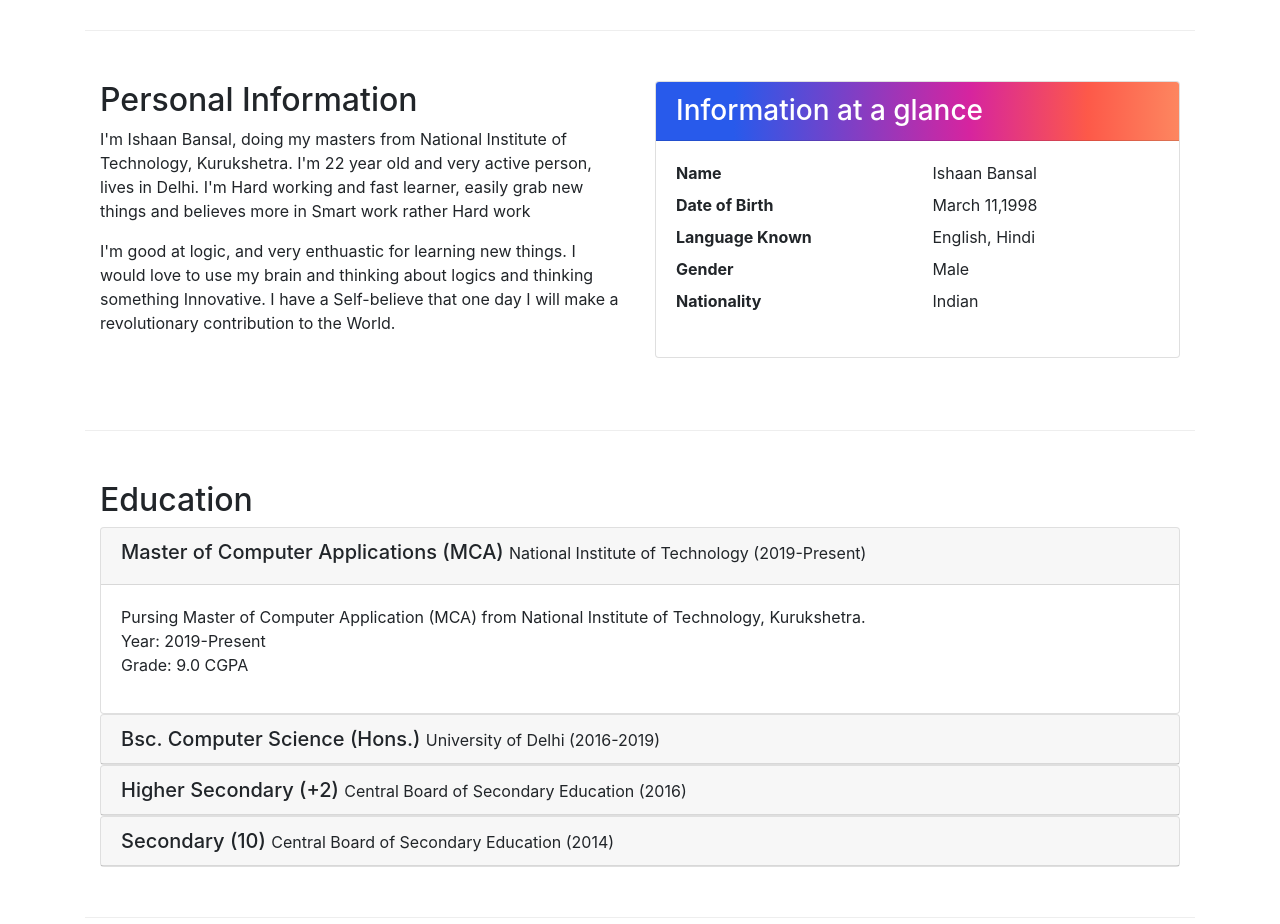
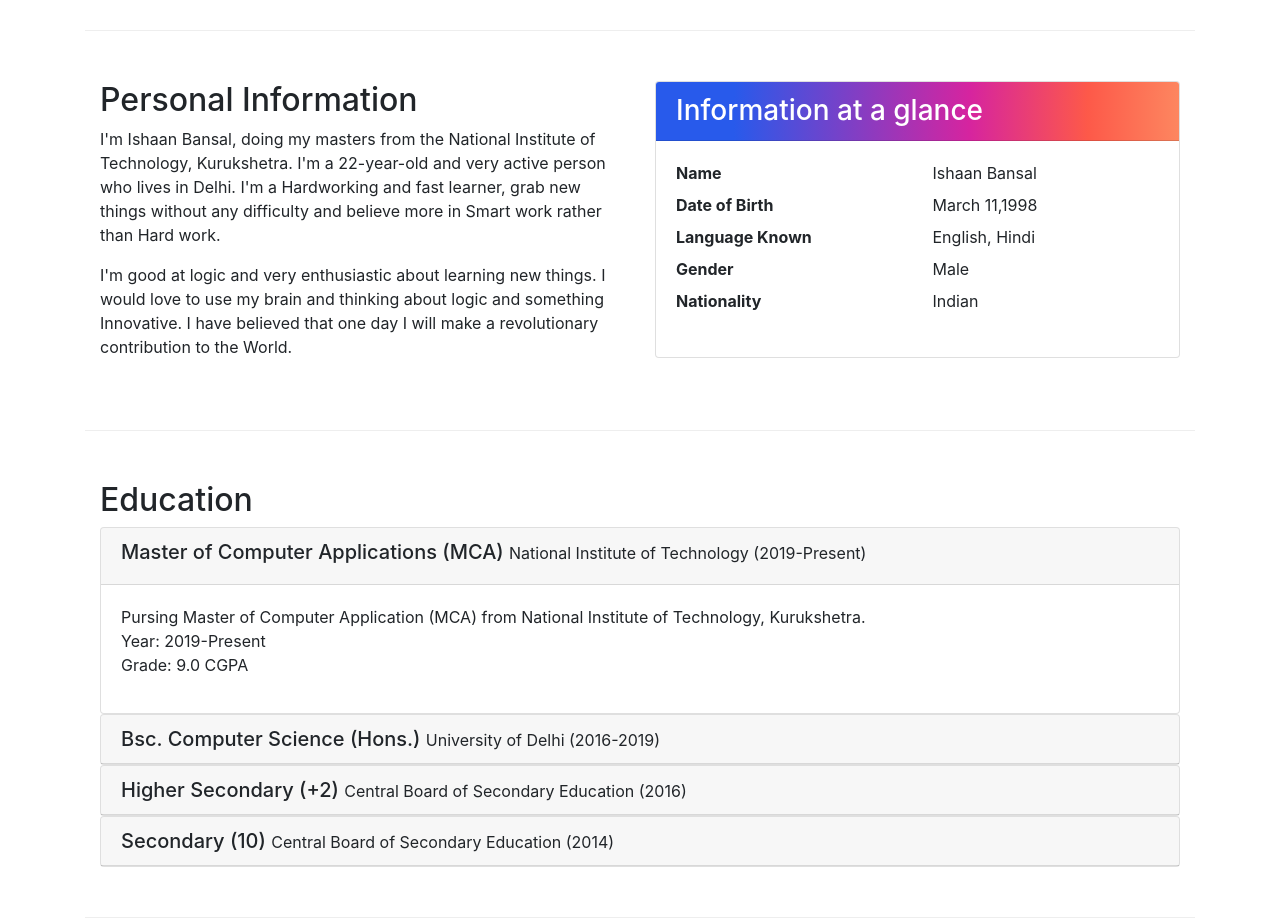
Before and after one commit to ishubansal1998/ishubansal1998.github.io-portfolio, a plain HTML site: page index.html in a window 1280 px wide. Shown: the part 1120-2044 px from the top of the page. Drawn offline with Linux system fonts and the light colour scheme.

Commit message:
mistakes

```diff
--- a/index.html
+++ b/index.html
@@ -151,8 +151,8 @@
          <div class="row row-content" id="pers">
             <div class="col-12 col-sm-6">
                 <h2>Personal Information</h2>
-                <p>I'm Ishaan Bansal, doing my masters from National Institute of Technology, Kurukshetra. I'm 22 year old and very active person, lives in Delhi. I'm Hard working and fast learner, easily grab new things and believes more in Smart work rather Hard work </p>
-                <p>I'm good at logic, and very enthuastic for learning new things. I would love to use my brain and thinking about logics and thinking something Innovative. I have a Self-believe that one day I will make a revolutionary contribution to the World.
+                <p>I'm Ishaan Bansal, doing my masters from the National Institute of Technology, Kurukshetra. I'm a 22-year-old and very active person who lives in Delhi. I'm a Hardworking and fast learner, grab new things without any difficulty and believe more in Smart work rather than Hard work. </p>
+                <p>I'm good at logic and very enthusiastic about learning new things. I would love to use my brain and thinking about logic and something Innovative. I have believed that one day I will make a revolutionary contribution to the World.
 
                 </p>
             </div>
```
